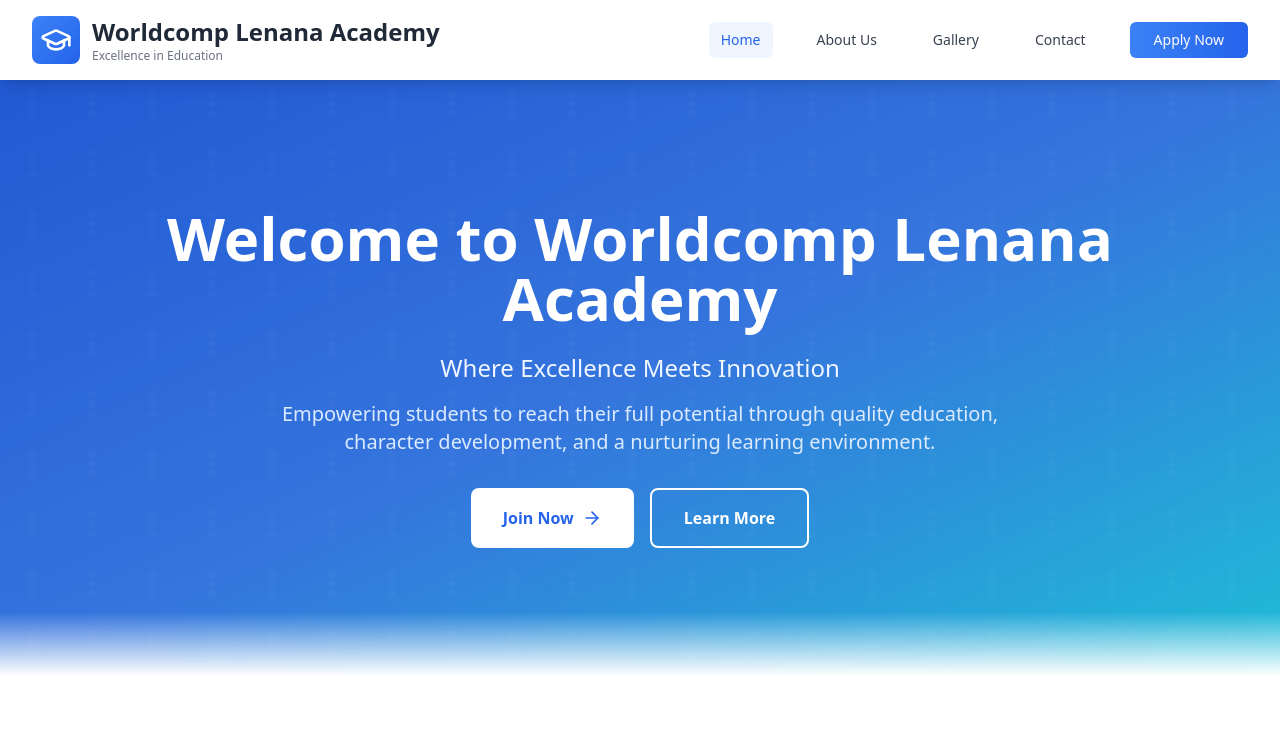
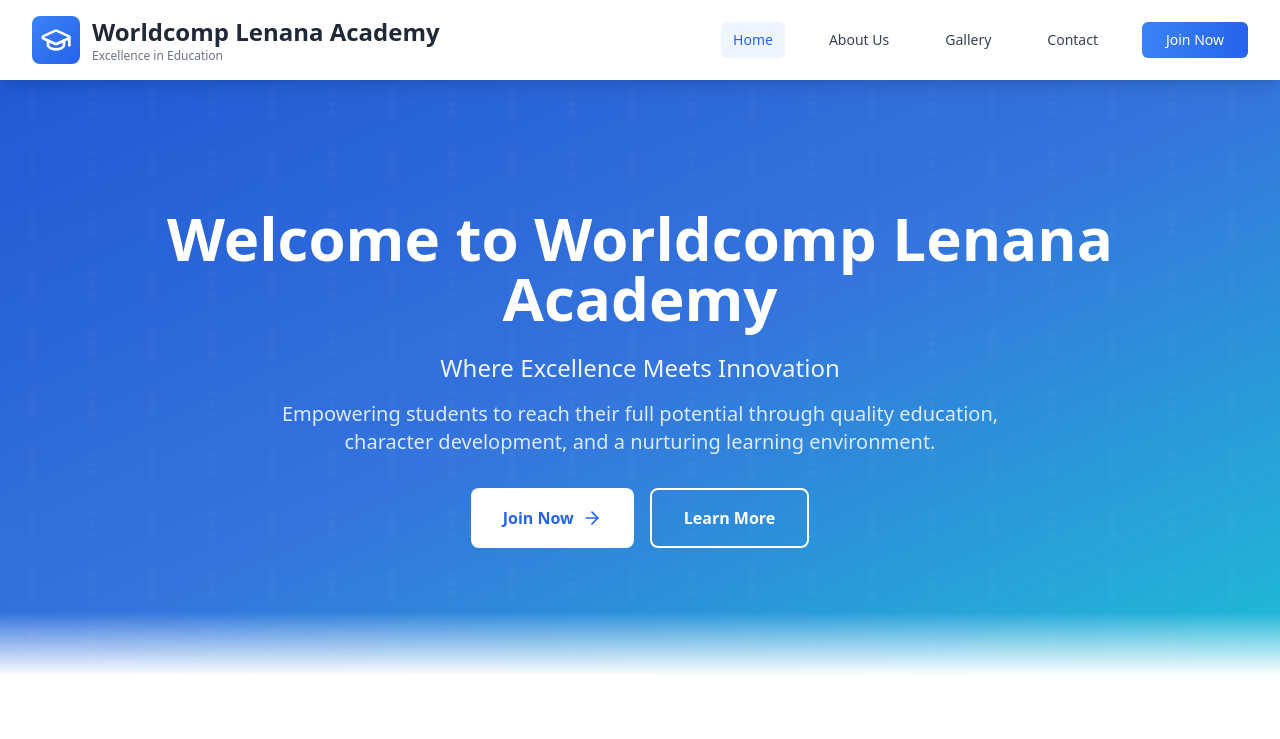
Before and after one commit to amsaul/worldcompSchoolWebsite, a React (Vite) app: page / in a window 1280 px wide. Shown: the top 739 px of the page. Built offline with nearby package versions, Linux system fonts and the light colour scheme.

Commit message:
added join now button to the header

```diff
--- a/src/components/Navbar.tsx
+++ b/src/components/Navbar.tsx
@@ -47,7 +47,7 @@ const Navbar = () => {
               to="/contact"
               className="px-6 py-2 bg-gradient-to-r from-blue-500 to-blue-600 text-white rounded-md text-sm font-medium hover:from-blue-600 hover:to-blue-700 transition-all hover:shadow-lg"
             >
-              Apply Now
+              Join Now
             </Link>
           </div>
 
```
